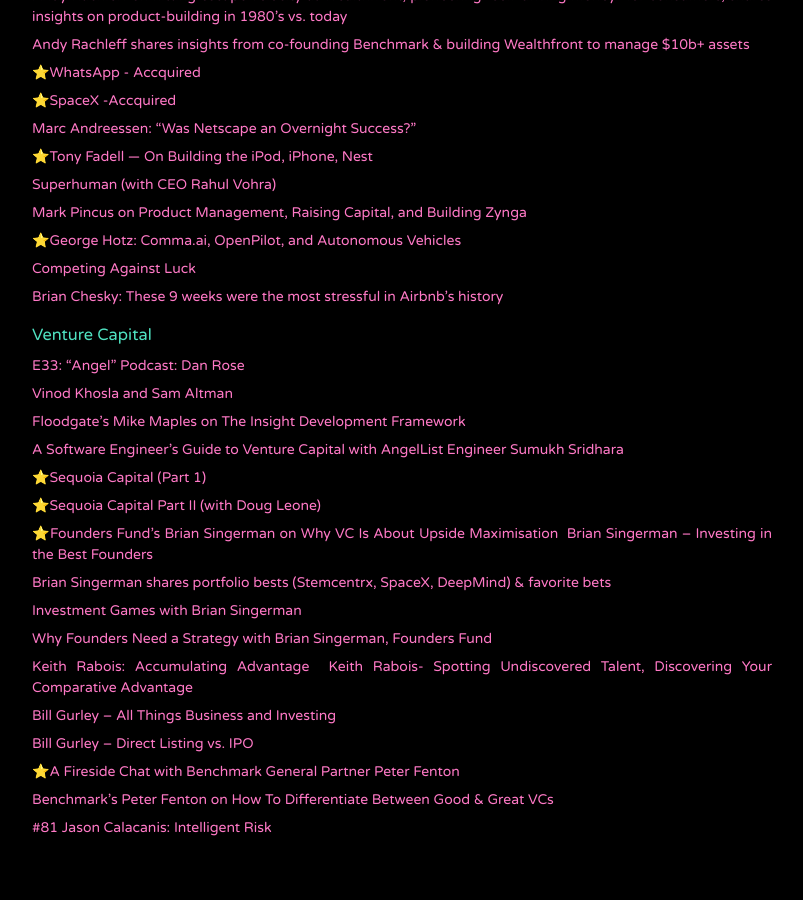
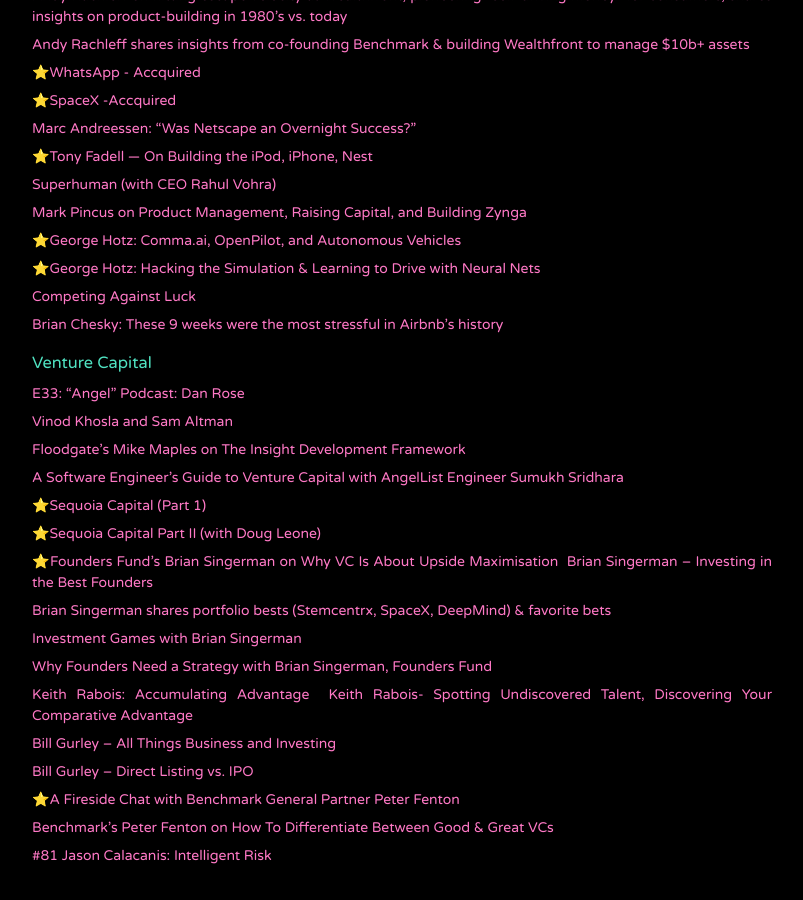
Before and after one commit to jithendrabsy/thoughts, a Jekyll site: the page built from _posts/2040-12-02-audio.md, in a window 1280 px wide and 900 px high, scrolled down 1532 px. Shown: the whole window, without its empty margins (238-1041 px from the left). Built offline with Jekyll 4.4.1, drawn with Linux system fonts in a browser that asks for light colours; nearby versions of some CDN libraries.

Commit message:
Update Pods

```diff
--- a/_posts/2040-12-02-audio.md
+++ b/_posts/2040-12-02-audio.md
@@ -111,6 +111,8 @@
 
 ⭐️[George Hotz: Comma.ai, OpenPilot, and Autonomous Vehicles](https://overcast.fm/+OcVemfsMA)
 
+⭐️[George Hotz: Hacking the Simulation & Learning to Drive with Neural Nets](https://overcast.fm/+eZyD4C9r8)
+
 [Competing Against Luck](https://overcast.fm/+BlzGMVAuw)
 
 [Brian Chesky: These 9 weeks were the most stressful in Airbnb’s history](https://overcast.fm/+QLduFtuqA)
```
